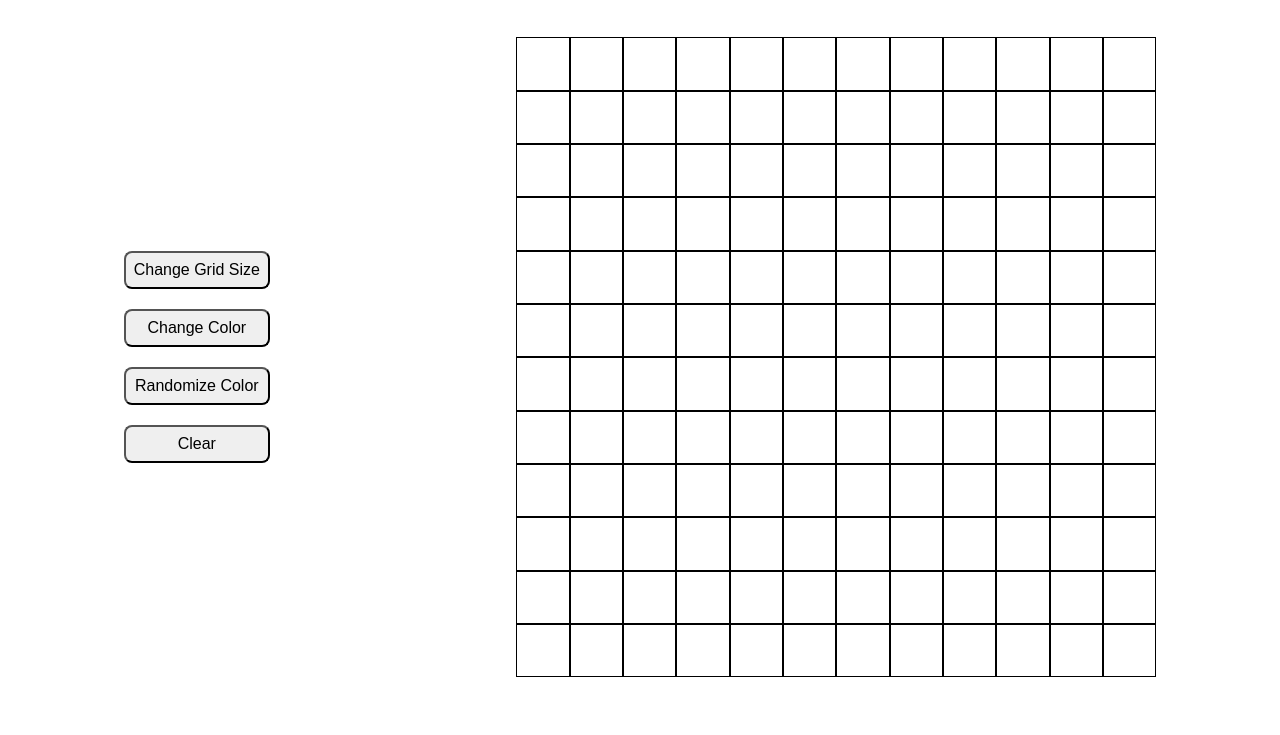
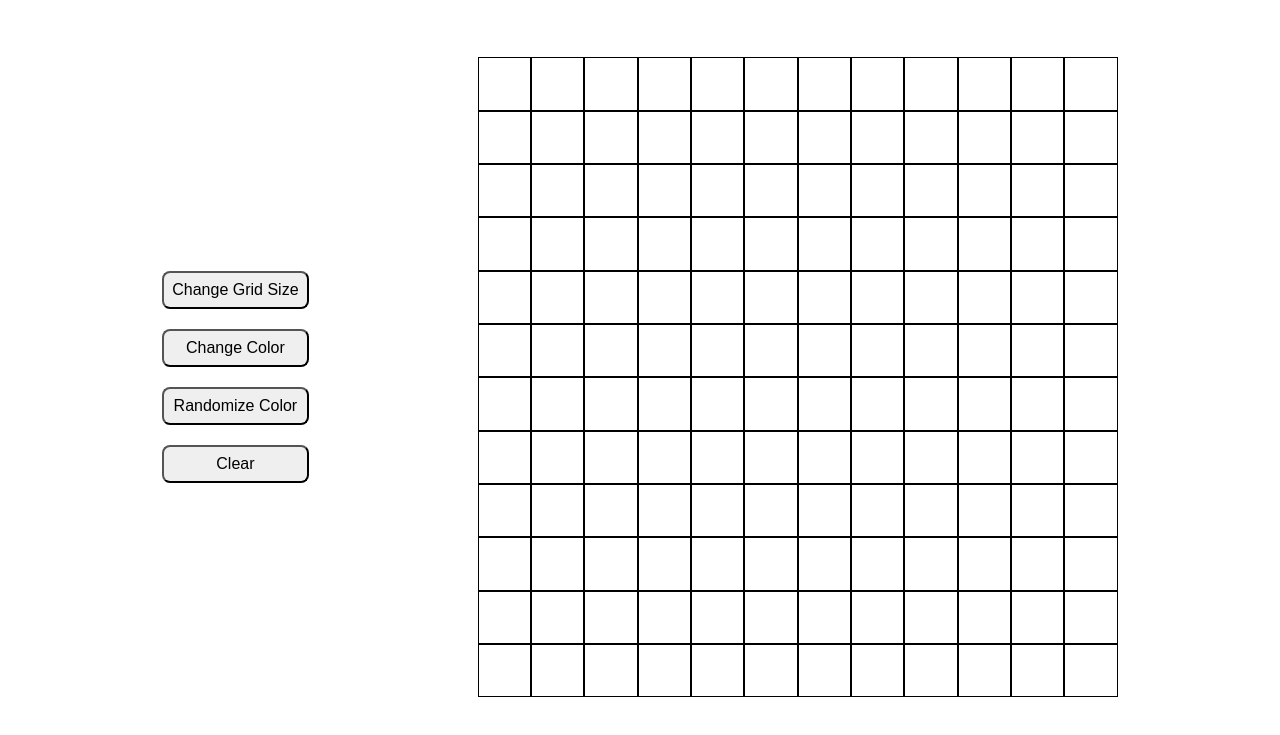
Before and after one commit to M-Ahmad-Usman/etch-a-sketch, a plain HTML site: page index.html in a window 1280 px wide. Shown: the part 61-796 px from the top of the page. Drawn offline with Linux system fonts and the light colour scheme.

Commit message:
Change the positioning of main.

```diff
--- a/styles.css
+++ b/styles.css
@@ -16,9 +16,9 @@
 }
 
 #main {
-    margin-top: 40px;
+    margin-top: 60px;
     display: flex;
-    justify-content: space-around;
+    justify-content: space-evenly;
     align-items: center;
     flex-wrap: wrap;
     gap: 15px;
```
